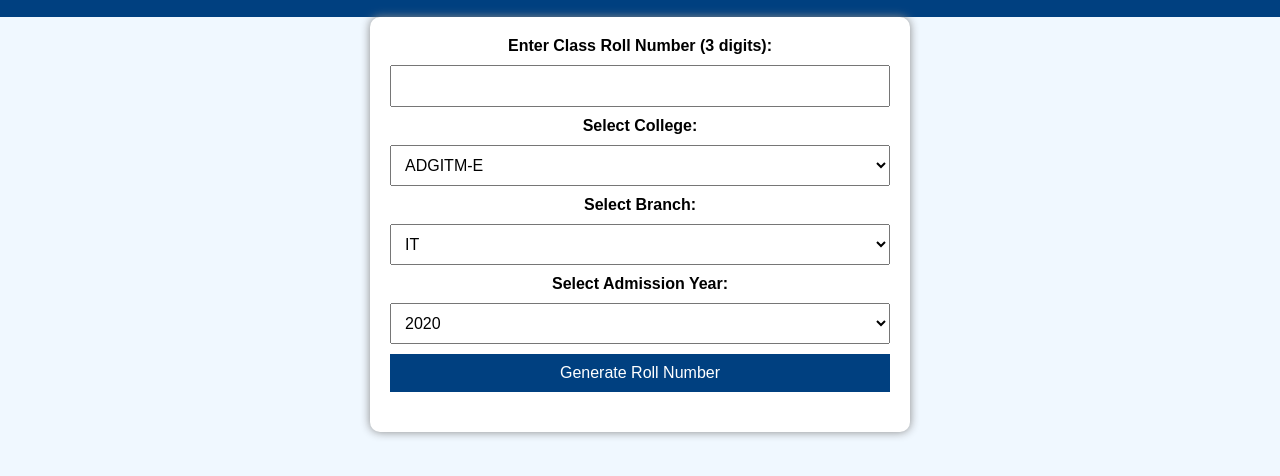
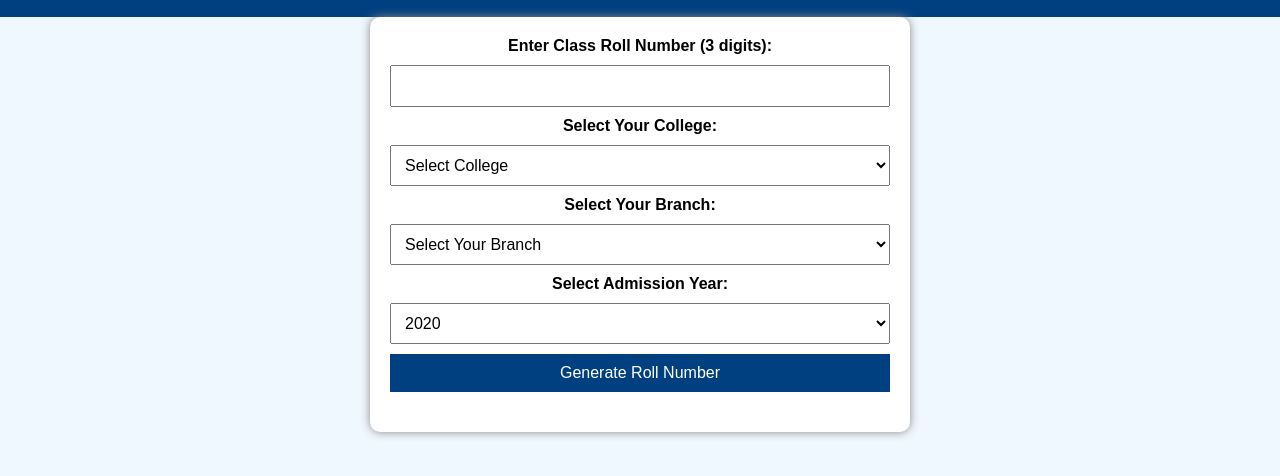
Before and after one commit to AkkySharma525/University-B.Tech-Roll-Number-Generator, a plain HTML site: page index.html in a window 1280 px wide. Shown: the part 210-686 px from the top of the page. Drawn offline with Linux system fonts and the light colour scheme.

Commit message:
correct Branch code

```diff
--- a/index.html
+++ b/index.html
@@ -18,8 +18,9 @@
             <label for="classRoll">Enter Class Roll Number (3 digits):</label>
             <input type="number" id="classRoll" min="1" max="999" required>
 
-            <label for="college">Select College:</label>
+            <label for="college">Select Your College:</label>
             <select id="college">
+                <option value="" disabled selected>Select College</option>
                 <option value="962">ADGITM-E</option>
                 <option value="156">ADGITM-M</option>
                 <option value="553">BMIET</option>
@@ -44,15 +45,25 @@
                 <option value="177">VIPS</option>
             </select>
 
-            <label for="branch">Select Branch:</label>
+            <label for="branch">Select Your Branch:</label>
             <select id="branch">
+                <option value="" disabled selected>Select Your Branch</option>
+                <option value="120">AR</option>
+                <option value="119">AIDS</option>
+                <option value="116">AIML</option>
+                <option value="161">CS</option>
+                <option value="027">CSE</option>
+                <option value="155">CSE-AI</option>
+                <option value="156">CSE-AIML</option>
+                <option value="157">CSE-DS</option>
+                <option value="127">CST</option>
                 <option value="031">IT</option>
-                <option value="032">CSE</option>
                 <option value="131">ITE</option>
-                <option value="034">CS-DS</option>
-                <option value="035">CS-AIML</option>
-                <option value="036">ECE</option>
-                <option value="037">EEE</option>
+                <option value="036">MAE</option>
+                <option value="111">ME</option>
+                <option value="160">EE-VLSI</option>
+                <option value="028">ECE</option>
+                <option value="049">EEE</option>
             </select>
 
             <label for="admissionYear">Select Admission Year:</label>
```
